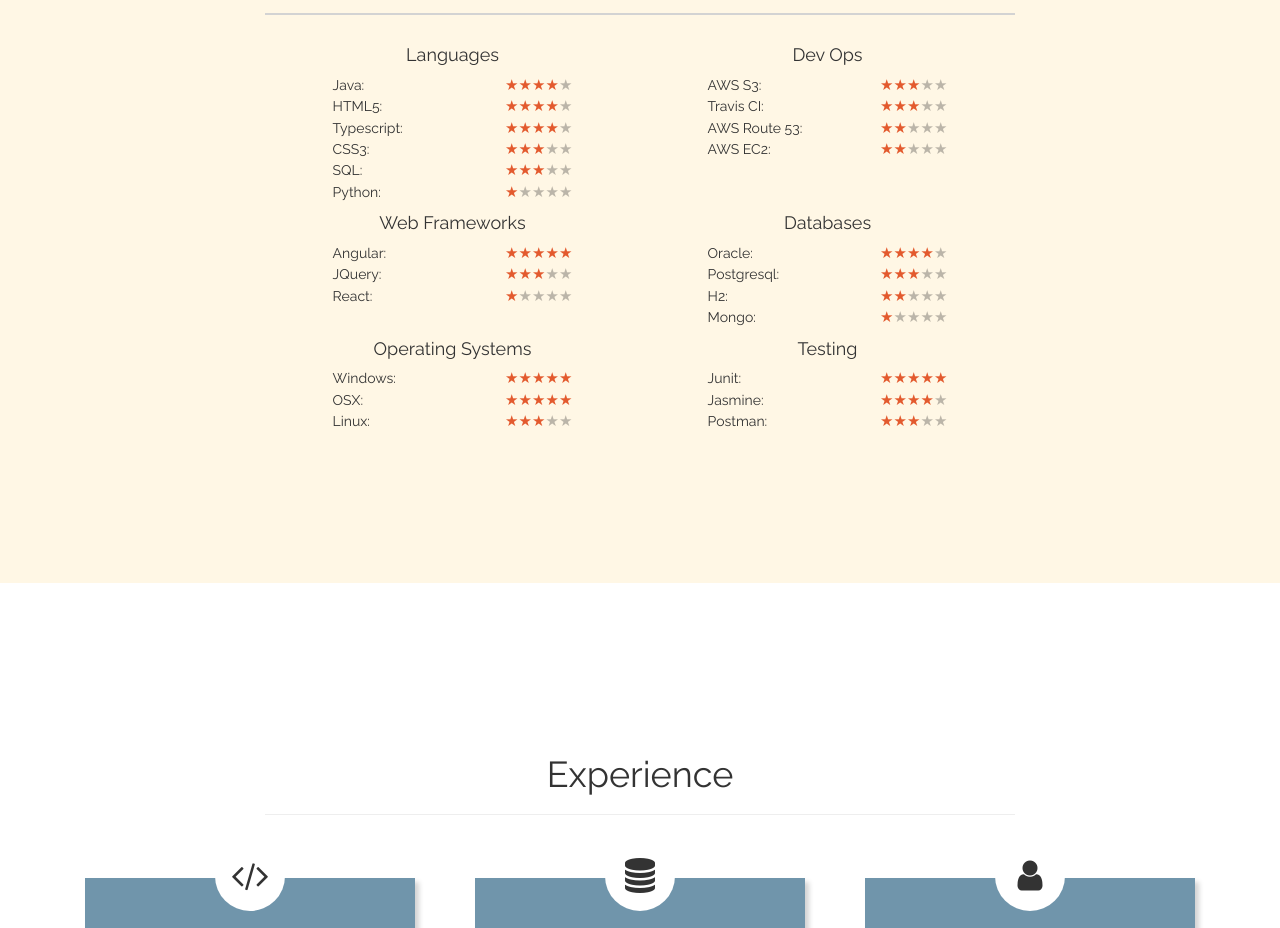
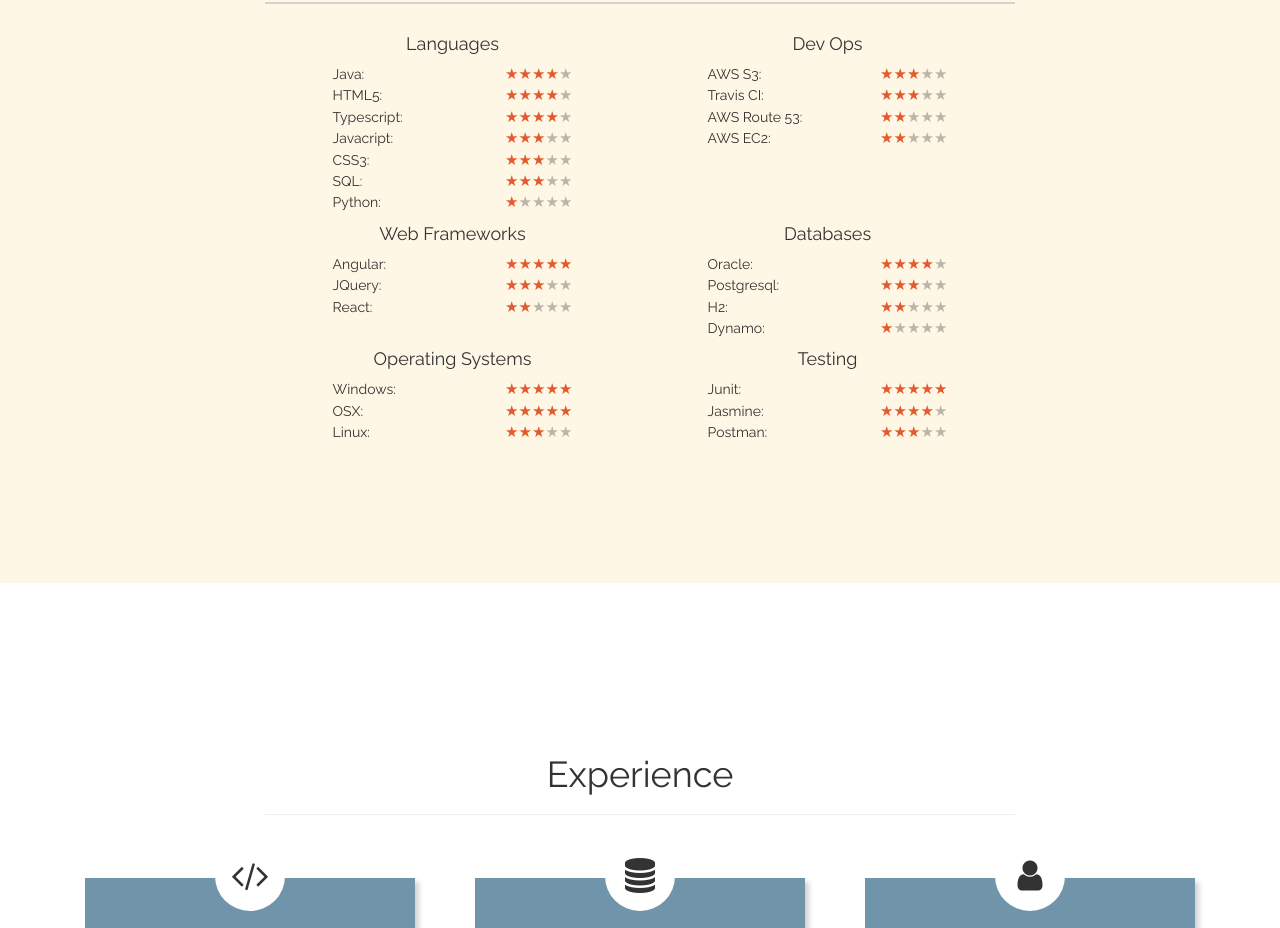
Before and after one commit to CodeByAlex/Code-By-Alex-Front-End, an Angular app: page / in a window 1280 px wide. Shown: the part 1817-2745 px from the top of the page. Built offline with nearby package versions, Linux system fonts and the light colour scheme.

Commit message:
updated skills

```diff
--- a/src/app/abilities/abilities.component.ts
+++ b/src/app/abilities/abilities.component.ts
@@ -27,6 +27,7 @@ export class AbilitiesComponent {
       new Ability('Java', 4),
       new Ability('HTML5', 4),
       new Ability('Typescript', 4),
+      new Ability('Javacript', 3),
       new Ability('CSS3', 3),
       new Ability('SQL', 3),
       new Ability('Python', 1),
@@ -34,7 +35,7 @@ export class AbilitiesComponent {
     this.frameworks = [
       new Ability('Angular', 5),
       new Ability('JQuery', 3),
-      new Ability('React', 1),
+      new Ability('React', 2),
     ];
     this.testTools = [
       new Ability('Junit', 5),
@@ -45,7 +46,7 @@ export class AbilitiesComponent {
       new Ability('Oracle', 4),
       new Ability('Postgresql', 3),
       new Ability('H2', 2),
-      new Ability('Mongo', 1)
+      new Ability('Dynamo', 1)
     ];
     this.operatingSys = [
       new Ability('Windows', 5),
```
